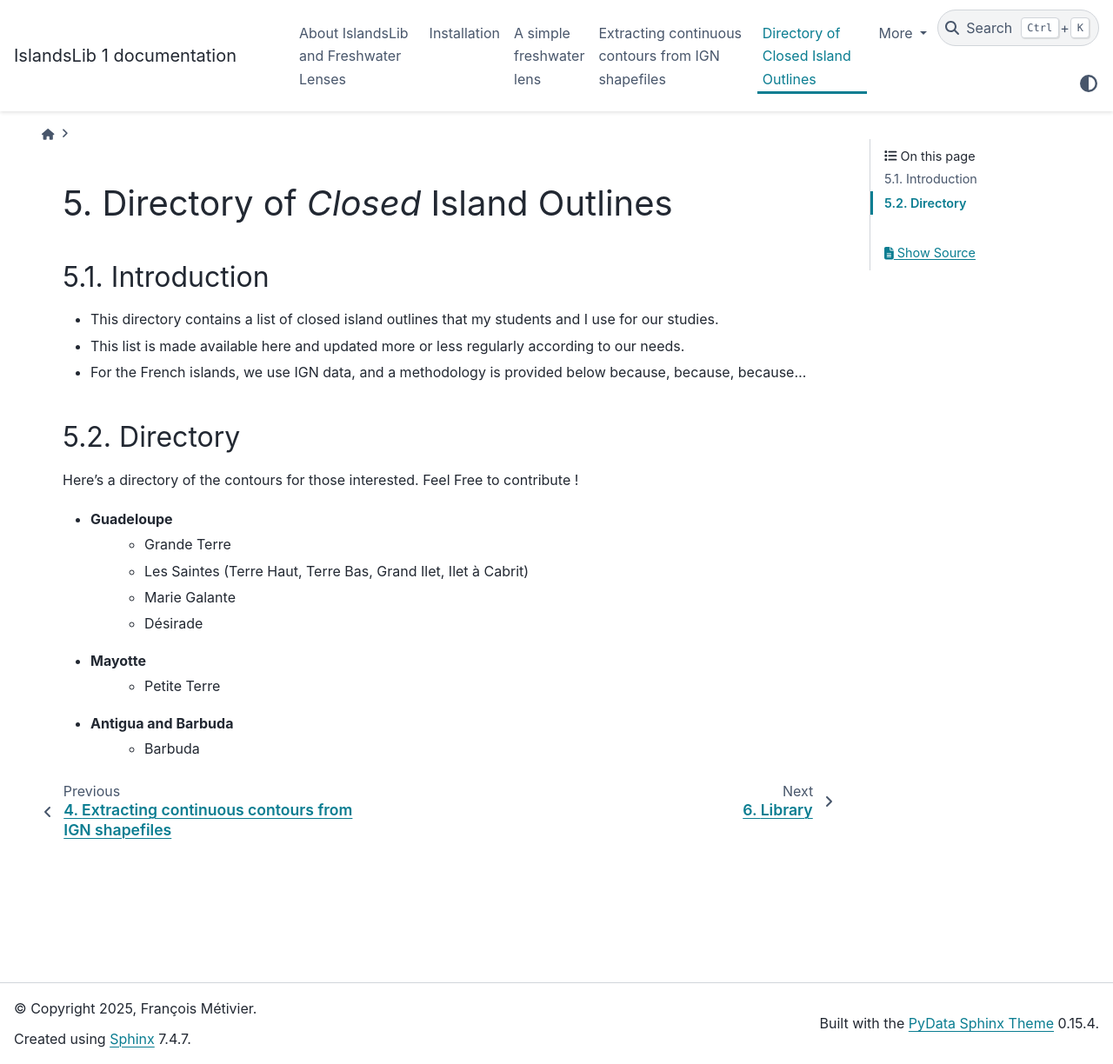
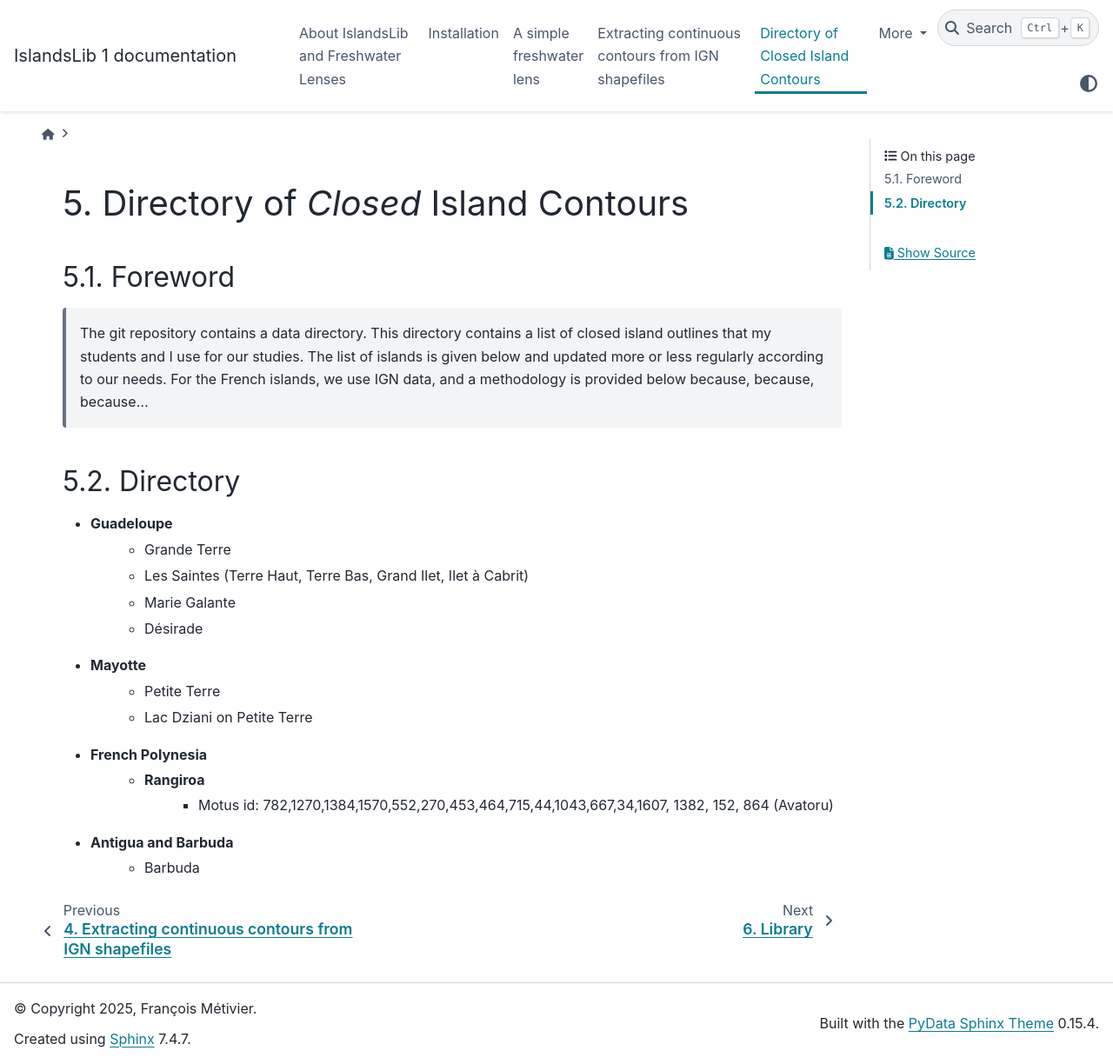
Before and after one commit to fmetivier/IslandsLib, a Sphinx documentation site: the page built from docs/source/Directory.rst, in a window 1280 px wide and 1224 px high. Shown: the whole window at 87% size. Built offline with Sphinx 7.4.7 and the PyData theme 0.15.4, drawn with Linux system fonts in a browser that asks for light colours.

Commit message:
ajout IslandBalance pour calculs intégraux et modif de la doc

```diff
--- a/docs/source/Directory.rst
+++ b/docs/source/Directory.rst
@@ -1,18 +1,15 @@
 #####################################
-Directory of *Closed* Island Outlines
+Directory of *Closed* Island Contours
 #####################################
 
-Introduction
-============
+Foreword
+--------
 
-* This directory contains a list of closed island outlines that my students and I use for our studies.
-* This list is made available here and updated more or less regularly according to our needs.
-* For the French islands, we use IGN data, and a methodology is provided below because, because, because...
+   The git repository contains a data directory. This directory contains a list of closed island outlines that my students and I use for our studies.
+   The list of islands is given below and updated more or less regularly according to our needs. For the French islands, we use IGN data, and a methodology is provided below because, because, because...
 
 Directory
-==========
-
-Here's a directory of the contours for those interested. Feel Free to contribute !
+---------
 
 * Guadeloupe
    * Grande Terre
@@ -21,5 +18,9 @@ Here's a directory of the contours for those interested. Feel Free to contribute
    * Désirade
 * Mayotte
    * Petite Terre
+   * Lac Dziani on Petite Terre
+* French Polynesia
+   * Rangiroa
+      * Motus id: 782,1270,1384,1570,552,270,453,464,715,44,1043,667,34,1607, 1382, 152, 864 (Avatoru)
 * Antigua and Barbuda
    * Barbuda
```
Also changed, not shown: IslandsLib/__init__.py (+54 -2 lines), docs/source/Install.rst (+8 -2 lines), docs/source/Introduction.rst (+7 -12 lines), docs/source/Samples.rst (+21 -10 lines), 2 other files.
